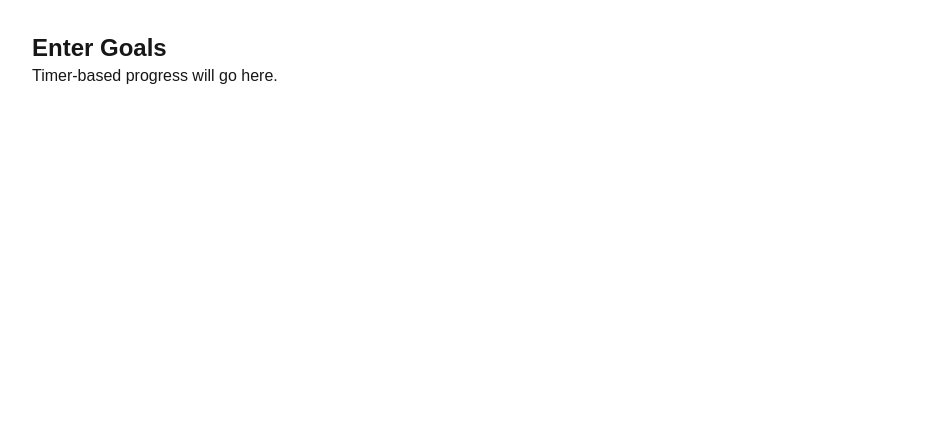
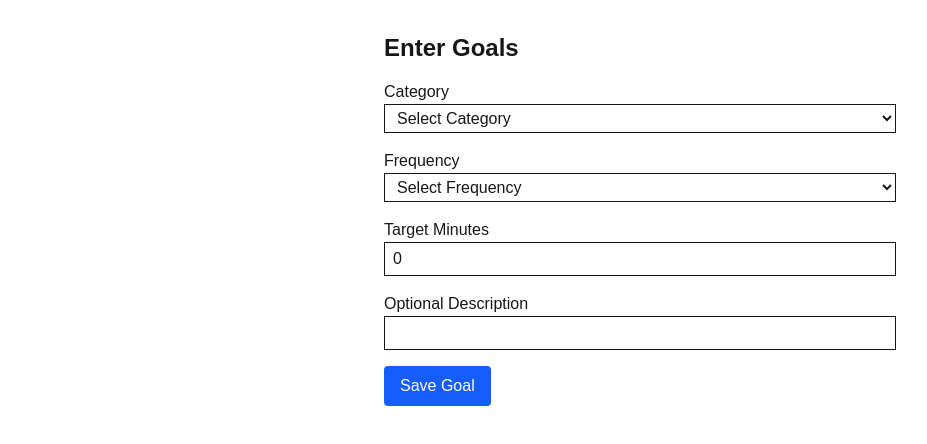
Before and after one commit to Cokely13/NATEr, a Next.js app: page /enterGoals in a window 1280 px wide. Shown: the top 444 px of the page, without its empty margins (0-927 px from the left). Built offline with nearby package versions, Linux system fonts and the light colour scheme.

Commit message:
updated today goals

```diff
--- a/package.json
+++ b/package.json
@@ -24,6 +24,7 @@
     "eslint-config-next": "15.3.3",
     "prisma": "^6.8.2",
     "tailwindcss": "^4",
+    "tsx": "^4.19.4",
     "typescript": "^5"
   }
 }
--- /dev/null
+++ b/scripts/seed.ts
@@ -0,0 +1,17 @@
+import { PrismaClient } from "@prisma/client";
+const prisma = new PrismaClient();
+
+async function main() {
+  await prisma.user.create({
+    data: {
+      name: "Test User",
+      email: "test@example.com",
+    },
+  });
+
+  console.log("✅ User created");
+}
+
+main()
+  .catch((e) => console.error(e))
+  .finally(() => prisma.$disconnect());
--- a/src/pages/api/goals/index.ts
+++ b/src/pages/api/goals/index.ts
@@ -17,23 +17,31 @@ export default async function handler(
         return res.status(400).json({ error: "Missing userId" });
       }
 
-      const where: any = { userId: Number(userId) };
-
-      if (date) {
-        where.date = new Date(date as string);
-      }
-
-      const goals = await prisma.goal.findMany({
-        where,
+      const allGoals = await prisma.goal.findMany({
+        where: { userId: Number(userId) },
         include: { progressEntries: true },
       });
 
-      res.status(200).json(goals);
+      // Filter OneTime goals by date in JS
+      let filtered = allGoals;
+
+      if (date) {
+        const today = new Date(date as string).toISOString().split("T")[0];
+        filtered = allGoals.filter((goal) => {
+          if (goal.frequency === "OneTime") {
+            return goal.date?.toISOString().startsWith(today);
+          }
+          return true; // Daily and Weekly goals pass through
+        });
+      }
+
+      res.status(200).json(filtered);
     } catch (error) {
       console.error("GET /api/goals error:", error);
       res.status(500).json({ error: "Server error" });
     }
   } else if (method === "POST") {
+    console.log("Incoming data:", req.body);
     try {
       const { category, targetMinutes, frequency, description, date, userId } =
         req.body;
--- a/src/pages/enterGoals.tsx
+++ b/src/pages/enterGoals.tsx
@@ -1,8 +1,155 @@
+import { useState } from "react";
+
+const CATEGORIES = [
+  "Coding",
+  "Study",
+  "Work",
+  "Reading",
+  "Exercise",
+  "Walk",
+  "Other",
+];
+const FREQUENCIES = ["Daily", "Weekly", "OneTime"];
+
 export default function EnterGoals() {
+  const [form, setForm] = useState({
+    category: "",
+    frequency: "",
+    targetMinutes: 0,
+    description: "",
+    date: "",
+  });
+
+  const [message, setMessage] = useState("");
+
+  const handleChange = (
+    e: React.ChangeEvent<HTMLInputElement | HTMLSelectElement>
+  ) => {
+    const { name, value } = e.target;
+    setForm((prev) => ({ ...prev, [name]: value }));
+  };
+
+  const handleSubmit = async (e: React.FormEvent) => {
+    e.preventDefault();
+
+    const payload = {
+      ...form,
+      targetMinutes: Number(form.targetMinutes),
+      userId: 1, // Hardcoded for now
+    };
+
+    if (form.frequency === "OneTime" && !form.date) {
+      setMessage("Date is required for OneTime goals");
+      return;
+    }
+
+    try {
+      const res = await fetch("/api/goals", {
+        method: "POST",
+        headers: { "Content-Type": "application/json" },
+        body: JSON.stringify(payload),
+      });
+
+      if (!res.ok) throw new Error("Failed to create goal");
+
+      setMessage("✅ Goal created!");
+      setForm({
+        category: "",
+        frequency: "",
+        targetMinutes: 0,
+        description: "",
+        date: "",
+      });
+    } catch (err) {
+      console.error(err);
+      setMessage("❌ Error creating goal");
+    }
+  };
+
   return (
-    <div className="p-8">
-      <h1 className="text-2xl font-bold">Enter Goals</h1>
-      <p>Timer-based progress will go here.</p>
+    <div className="p-8 max-w-xl mx-auto">
+      <h1 className="text-2xl font-bold mb-4">Enter Goals</h1>
+
+      <form onSubmit={handleSubmit} className="space-y-4">
+        <div>
+          <label className="block">Category</label>
+          <select
+            name="category"
+            value={form.category}
+            onChange={handleChange}
+            className="w-full border px-2 py-1"
+          >
+            <option value="">Select Category</option>
+            {CATEGORIES.map((cat) => (
+              <option key={cat} value={cat}>
+                {cat}
+              </option>
+            ))}
+          </select>
+        </div>
+
+        <div>
+          <label className="block">Frequency</label>
+          <select
+            name="frequency"
+            value={form.frequency}
+            onChange={handleChange}
+            className="w-full border px-2 py-1"
+          >
+            <option value="">Select Frequency</option>
+            {FREQUENCIES.map((freq) => (
+              <option key={freq} value={freq}>
+                {freq}
+              </option>
+            ))}
+          </select>
+        </div>
+
+        <div>
+          <label className="block">Target Minutes</label>
+          <input
+            type="number"
+            name="targetMinutes"
+            value={form.targetMinutes}
+            onChange={handleChange}
+            className="w-full border px-2 py-1"
+            min={1}
+          />
+        </div>
+
+        <div>
+          <label className="block">Optional Description</label>
+          <input
+            type="text"
+            name="description"
+            value={form.description}
+            onChange={handleChange}
+            className="w-full border px-2 py-1"
+          />
+        </div>
+
+        {form.frequency === "OneTime" && (
+          <div>
+            <label className="block">Date</label>
+            <input
+              type="date"
+              name="date"
+              value={form.date}
+              onChange={handleChange}
+              className="w-full border px-2 py-1"
+            />
+          </div>
+        )}
+
+        <button
+          type="submit"
+          className="bg-blue-600 text-white px-4 py-2 rounded"
+        >
+          Save Goal
+        </button>
+
+        {message && <p className="mt-2">{message}</p>}
+      </form>
     </div>
   );
 }
--- a/src/pages/goals.tsx
+++ b/src/pages/goals.tsx
@@ -1,8 +1,74 @@
-export default function Goals() {
+import { useEffect, useState } from "react";
+import Link from "next/link";
+
+interface Goal {
+  id: number;
+  category: string;
+  frequency: string;
+  targetMinutes: number;
+  description?: string;
+  date?: string | null;
+}
+
+export default function GoalsPage() {
+  const [goals, setGoals] = useState<Goal[]>([]);
+  const [loading, setLoading] = useState(true);
+
+  const todayString = new Date().toISOString().split("T")[0];
+
+  useEffect(() => {
+    const fetchGoals = async () => {
+      try {
+        const res = await fetch(`/api/goals?userId=1&date=${todayString}`);
+        const data = await res.json();
+        setGoals(data);
+      } catch (err) {
+        console.error("Failed to fetch goals:", err);
+      } finally {
+        setLoading(false);
+      }
+    };
+
+    fetchGoals();
+  }, []);
+
+  const today = new Date().toISOString().split("T")[0];
+
+  const filteredGoals = goals.filter((goal) => {
+    if (goal.frequency === "OneTime") {
+      return goal.date?.startsWith(today);
+    }
+    return true; // Show Daily/Weekly regardless of date
+  });
+
   return (
-    <div className="p-8">
-      <h1 className="text-2xl font-bold">Today's Goals</h1>
-      <p>Timer-based progress will go here.</p>
+    <div className="p-8 max-w-2xl mx-auto">
+      <h1 className="text-2xl font-bold mb-4">Today's Goals</h1>
+
+      {loading ? (
+        <p>Loading goals...</p>
+      ) : filteredGoals.length === 0 ? (
+        <p>No goals set for today.</p>
+      ) : (
+        <ul className="space-y-4">
+          {filteredGoals.map((goal) => (
+            <li
+              key={goal.id}
+              className="border p-4 rounded shadow hover:bg-gray-50"
+            >
+              <Link href={`/goal/${goal.id}`} className="block">
+                <h2 className="text-xl font-semibold">{goal.category}</h2>
+                <p className="text-sm text-gray-600">
+                  ⏱ {goal.targetMinutes} min • {goal.frequency}
+                </p>
+                {goal.description && (
+                  <p className="text-sm mt-1">{goal.description}</p>
+                )}
+              </Link>
+            </li>
+          ))}
+        </ul>
+      )}
     </div>
   );
 }
```
Also changed, not shown: 1 other file (tests, documents, lock files or other folders).
